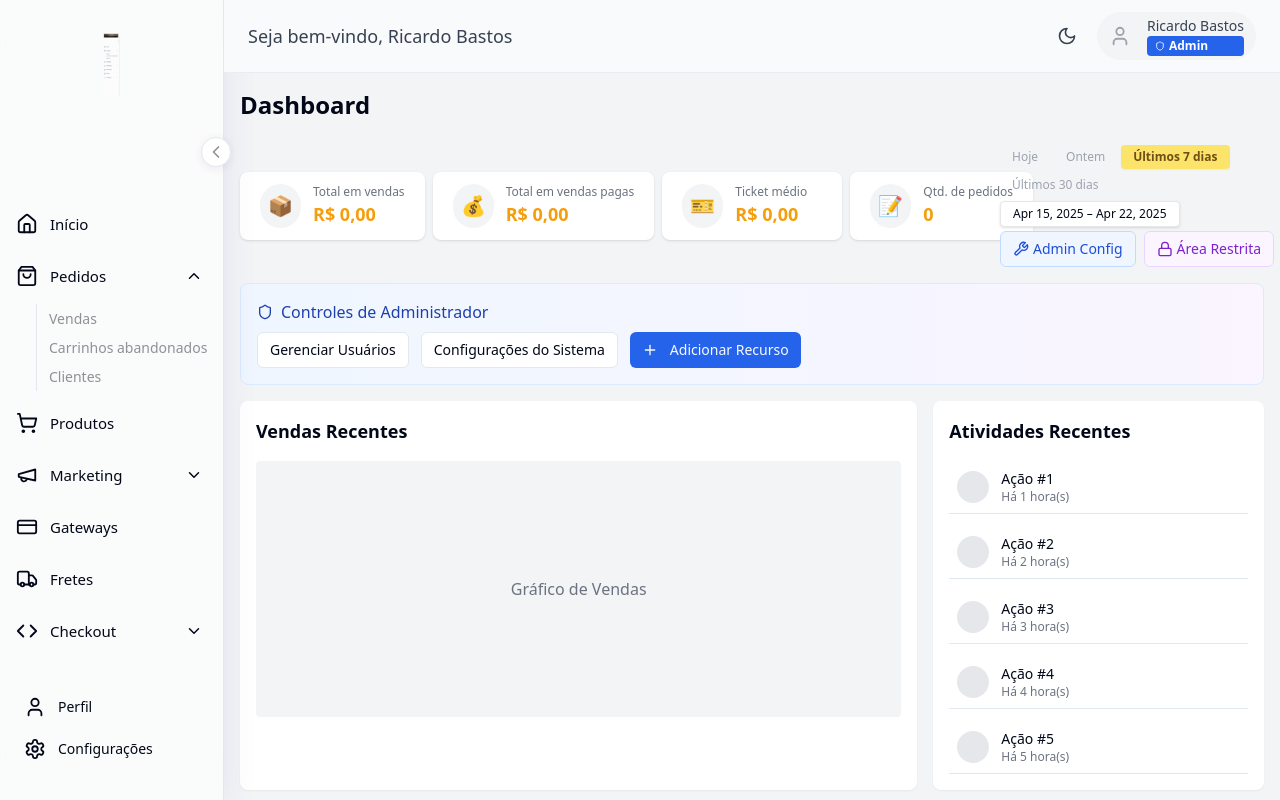
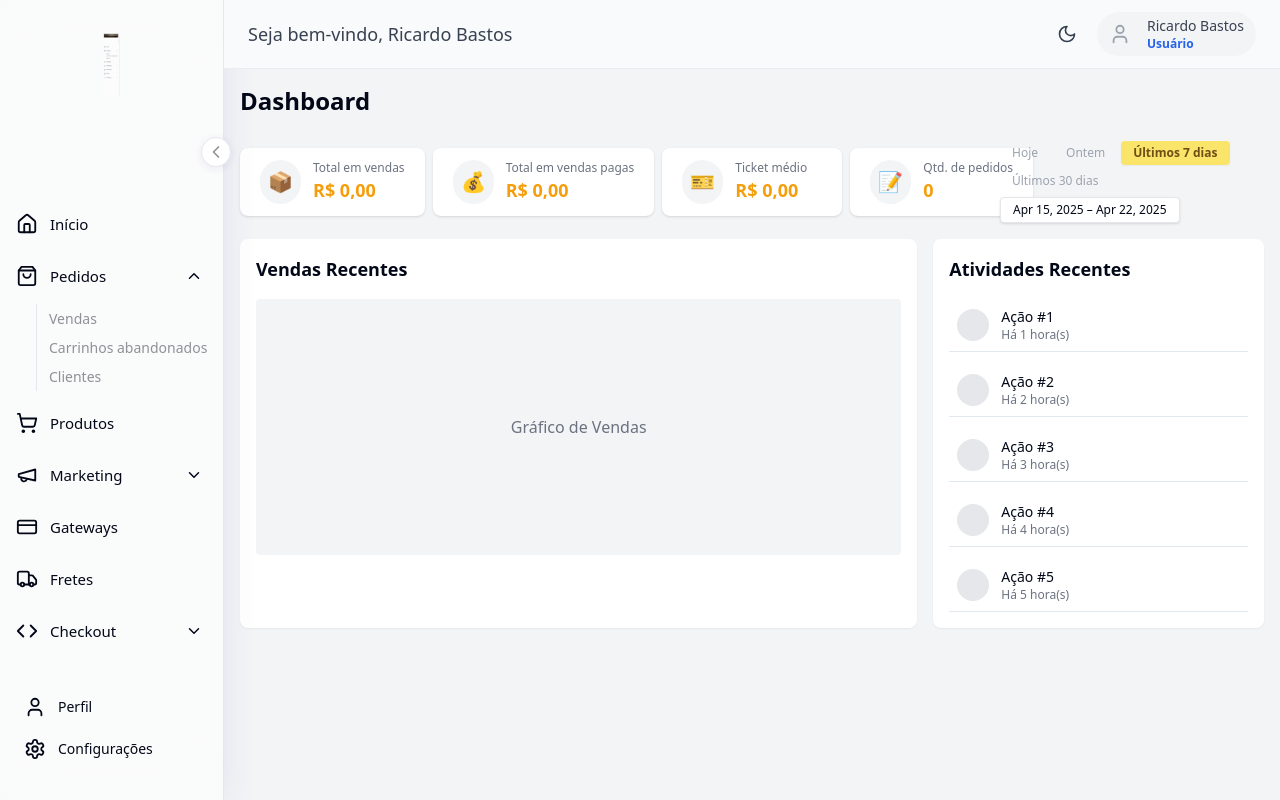
Before and after one commit to Rckbastos/clear-cart-checkout, a React (Vite) app: page / in a window 1280 px wide. Built offline with nearby package versions, Linux system fonts and the light colour scheme.

Commit message:
Remove admin and restricted area features
Remove admin-related components and features, focusing on user account visualization.

```diff
--- a/src/App.tsx
+++ b/src/App.tsx
@@ -4,8 +4,7 @@ import { Toaster as Sonner } from "@/components/ui/sonner";
 import { TooltipProvider } from "@/components/ui/tooltip";
 import { QueryClient, QueryClientProvider } from "@tanstack/react-query";
 import { BrowserRouter, Routes, Route } from "react-router-dom";
-import { useAuthGuard } from "@/features/auth/useAuthGuard";
-import { AdminRoute } from "@/features/admin/AdminRoute";
+import { useAuthGuard } from "@/hooks/useAuthGuard";
 import { ThemeProvider } from "@/features/theme/ThemeContext";
 import NotFoundPage from "./components/common/pages/NotFoundPage";
 import DashboardPage from "./features/dashboard/DashboardPage";
--- a/src/components/AdminRoute.tsx
+++ /dev/null
@@ -1,35 +0,0 @@
-
-import { useNavigate } from "react-router-dom";
-import { useIsAdmin } from "@/hooks/useIsAdmin";
-import { useAuthGuard } from "@/hooks/useAuthGuard";
-import { toast } from "@/components/ui/sonner";
-
-export const AdminRoute = ({ children }: { children: React.ReactNode }) => {
-  const { loading: authLoading, user } = useAuthGuard();
-  const { isAdmin, loading: adminLoading } = useIsAdmin();
-  const navigate = useNavigate();
-
-  // Show loading state while checking auth or admin status
-  if (authLoading || adminLoading) {
-    return (
-      <div className="flex w-full h-screen justify-center items-center bg-[#f7f8fa]">
-        <span className="text-lg text-[#6E59A5]">Carregando...</span>
-      </div>
-    );
-  }
-
-  // If not logged in, redirect to login (handled by useAuthGuard)
-  if (!user) {
-    return null;
-  }
-
-  // If logged in but not admin, redirect to dashboard with error message
-  if (!isAdmin) {
-    toast.error("Acesso restrito apenas para administradores");
-    navigate("/dashboard");
-    return null;
-  }
-
-  // User is admin, render the children
-  return <>{children}</>;
-};
--- a/src/components/DashboardHeader.tsx
+++ b/src/components/DashboardHeader.tsx
@@ -1,12 +1,9 @@
 
-import { User, Shield } from "lucide-react";
-import { useIsAdmin } from "@/features/admin/useIsAdmin";
 import ThemeToggle from "./ThemeToggle";
+import { User } from "lucide-react";
 
 export default function DashboardHeader() {
-  const { isAdmin } = useIsAdmin();
-
-  // TODO: Substitua "Ricardo Bastos" pelo nome real do usuário via auth/session se disponível
+  // TODO: Substituir por nome real do usuário via auth/session
   const userName = "Ricardo Bastos";
 
   return (
@@ -22,13 +19,7 @@ export default function DashboardHeader() {
           <User className="mr-2 text-gray-400 dark:text-gray-300" size={22} />
           <div>
             <span className="block font-medium text-sm text-gray-700 dark:text-gray-200">{userName}</span>
-            {isAdmin ? (
-              <span className="block text-xs bg-blue-600 dark:bg-blue-500 text-white px-2 py-0.5 rounded-sm font-bold flex items-center">
-                <Shield size={10} className="mr-1" /> Admin
-              </span>
-            ) : (
-              <span className="block text-xs text-blue-600 dark:text-blue-400 font-bold">Usuário</span>
-            )}
+            <span className="block text-xs text-blue-600 dark:text-blue-400 font-bold">Usuário</span>
           </div>
         </div>
       </div>
--- a/src/components/DashboardMetrics.tsx
+++ b/src/components/DashboardMetrics.tsx
@@ -1,8 +1,7 @@
 
-import { useIsAdmin } from "@/features/admin/useIsAdmin";
 import { Button } from "@/components/ui/button";
 import { toast } from "@/components/ui/sonner";
-import { Wrench, Lock, Plus, Shield } from "lucide-react";
+import { Plus } from "lucide-react";
 
 const metrics = [
   { label: "Total em vendas", value: "R$ 0,00", icon: "📦" },
@@ -16,12 +15,6 @@ const last7days = [
 ];
 
 export default function DashboardMetrics() {
-  const { isAdmin } = useIsAdmin();
-
-  const handleAdminAction = () => {
-    toast.success("Ação administrativa executada com sucesso!");
-  };
-
   return (
     <section className="mb-4">
       <div className="flex flex-col gap-4 md:flex-row md:items-center md:justify-between">
@@ -40,7 +33,7 @@ export default function DashboardMetrics() {
             </div>
           ))}
         </div>
-        {/* Filters and admin controls */}
+        {/* Filters */}
         <div className="flex flex-wrap items-center gap-2 md:gap-1 md:mt-0 mt-2">
           {last7days.map((d, i) =>
             typeof d === "string" ? (
@@ -63,50 +56,8 @@ export default function DashboardMetrics() {
           <span className="px-3 py-1 mt-2 md:mt-0 bg-white dark:bg-gray-800 rounded shadow text-xs border border-gray-200 dark:border-gray-700">
             Apr 15, 2025 – Apr 22, 2025
           </span>
-
-          {isAdmin && (
-            <div className="flex gap-2 mt-2 md:mt-0 w-full md:w-auto">
-              <Button
-                variant="outline"
-                size="sm"
-                onClick={handleAdminAction}
-                className="flex items-center gap-1 bg-blue-50 dark:bg-blue-900/30 border-blue-200 dark:border-blue-800 hover:bg-blue-100 dark:hover:bg-blue-800/50 text-blue-700 dark:text-blue-300"
-              >
-                <Wrench size={14} />
-                <span>Admin Config</span>
-              </Button>
-              <Button
-                variant="outline"
-                size="sm"
-                onClick={() => toast.info("Área de administração acessada")}
-                className="flex items-center gap-1 bg-purple-50 dark:bg-purple-900/30 border-purple-200 dark:border-purple-800 hover:bg-purple-100 dark:hover:bg-purple-800/50 text-purple-700 dark:text-purple-300"
-              >
-                <Lock size={14} />
-                <span>Área Restrita</span>
-              </Button>
-            </div>
-          )}
         </div>
       </div>
-
-      {isAdmin && (
-        <div className="mt-4 p-4 bg-gradient-to-r from-blue-50 to-purple-50 dark:from-blue-900/20 dark:to-purple-900/20 border border-blue-100 dark:border-blue-800/40 rounded-lg">
-          <h3 className="font-medium text-blue-800 dark:text-blue-300 mb-2 flex items-center">
-            <Shield size={16} className="mr-2" /> Controles de Administrador
-          </h3>
-          <div className="flex flex-wrap gap-3">
-            <Button size="sm" variant="outline" className="bg-white dark:bg-gray-800" onClick={() => toast.success("Usuários gerenciados com sucesso")}>
-              Gerenciar Usuários
-            </Button>
-            <Button size="sm" variant="outline" className="bg-white dark:bg-gray-800" onClick={() => toast.success("Configurações atualizadas")}>
-              Configurações do Sistema
-            </Button>
-            <Button size="sm" className="bg-blue-600 hover:bg-blue-700 dark:bg-blue-700 dark:hover:bg-blue-800" onClick={() => toast.success("Novo recurso adicionado")}>
-              <Plus size={14} className="mr-1" /> Adicionar Recurso
-            </Button>
-          </div>
-        </div>
-      )}
     </section>
   );
 }
--- a/src/features/admin/AdminRoute.tsx
+++ /dev/null
@@ -1,35 +0,0 @@
-
-import { useNavigate } from "react-router-dom";
-import { useIsAdmin } from "./useIsAdmin";
-import { useAuthGuard } from "../auth/useAuthGuard";
-import { toast } from "@/components/ui/sonner";
-
-export const AdminRoute = ({ children }: { children: React.ReactNode }) => {
-  const { loading: authLoading, user } = useAuthGuard();
-  const { isAdmin, loading: adminLoading } = useIsAdmin();
-  const navigate = useNavigate();
-
-  // Show loading state while checking auth or admin status
-  if (authLoading || adminLoading) {
-    return (
-      <div className="flex w-full h-screen justify-center items-center bg-[#f7f8fa]">
-        <span className="text-lg text-[#6E59A5]">Carregando...</span>
-      </div>
-    );
-  }
-
-  // If not logged in, redirect to login (handled by useAuthGuard)
-  if (!user) {
-    return null;
-  }
-
-  // If logged in but not admin, redirect to dashboard with error message
-  if (!isAdmin) {
-    toast.error("Acesso restrito apenas para administradores");
-    navigate("/dashboard");
-    return null;
-  }
-
-  // User is admin, render the children
-  return <>{children}</>;
-};
--- a/src/features/admin/useIsAdmin.tsx
+++ /dev/null
@@ -1,32 +0,0 @@
-
-import { useEffect, useState } from "react";
-
-export function useIsAdmin() {
-  const [isAdmin, setIsAdmin] = useState(false);
-  const [loading, setLoading] = useState(true);
-
-  useEffect(() => {
-    // This is a placeholder implementation
-    // In a real application, this would check with Supabase or another backend
-    // to determine if the current user has admin privileges
-    const checkAdminStatus = async () => {
-      try {
-        // Simulate API call delay
-        await new Promise((resolve) => setTimeout(resolve, 500));
-
-        // For now, hardcode some users as admins for demo purposes
-        // In a real app, this would come from your authentication system
-        setIsAdmin(true);
-      } catch (error) {
-        console.error("Error checking admin status:", error);
-        setIsAdmin(false);
-      } finally {
-        setLoading(false);
-      }
-    };
-
-    checkAdminStatus();
-  }, []);
-
-  return { isAdmin, loading };
-}
--- a/src/hooks/useIsAdmin.tsx
+++ /dev/null
@@ -1,53 +0,0 @@
-
-import { useState, useEffect } from "react";
-import { supabase } from "@/integrations/supabase/client";
-
-export function useIsAdmin() {
-  const [isAdmin, setIsAdmin] = useState<boolean>(false);
-  const [loading, setLoading] = useState<boolean>(true);
-
-  useEffect(() => {
-    const checkAdminRole = async () => {
-      try {
-        const { data: session } = await supabase.auth.getSession();
-
-        if (!session.session) {
-          setIsAdmin(false);
-          setLoading(false);
-          return;
-        }
-
-        const { data, error } = await supabase
-          .from('user_roles')
-          .select('role')
-          .eq('user_id', session.session.user.id)
-          .eq('role', 'admin')
-          .single();
-
-        if (error && error.code !== 'PGRST116') {
-          console.error("Error checking admin role:", error);
-          setIsAdmin(false);
-        } else {
-          setIsAdmin(!!data);
-        }
-      } catch (err) {
-        console.error("Failed to check admin status:", err);
-        setIsAdmin(false);
-      } finally {
-        setLoading(false);
-      }
-    };
-
-    checkAdminRole();
-
-    const { data: authListener } = supabase.auth.onAuthStateChange(() => {
-      checkAdminRole();
-    });
-
-    return () => {
-      authListener.subscription.unsubscribe();
-    };
-  }, []);
-
-  return { isAdmin, loading };
-}
```
